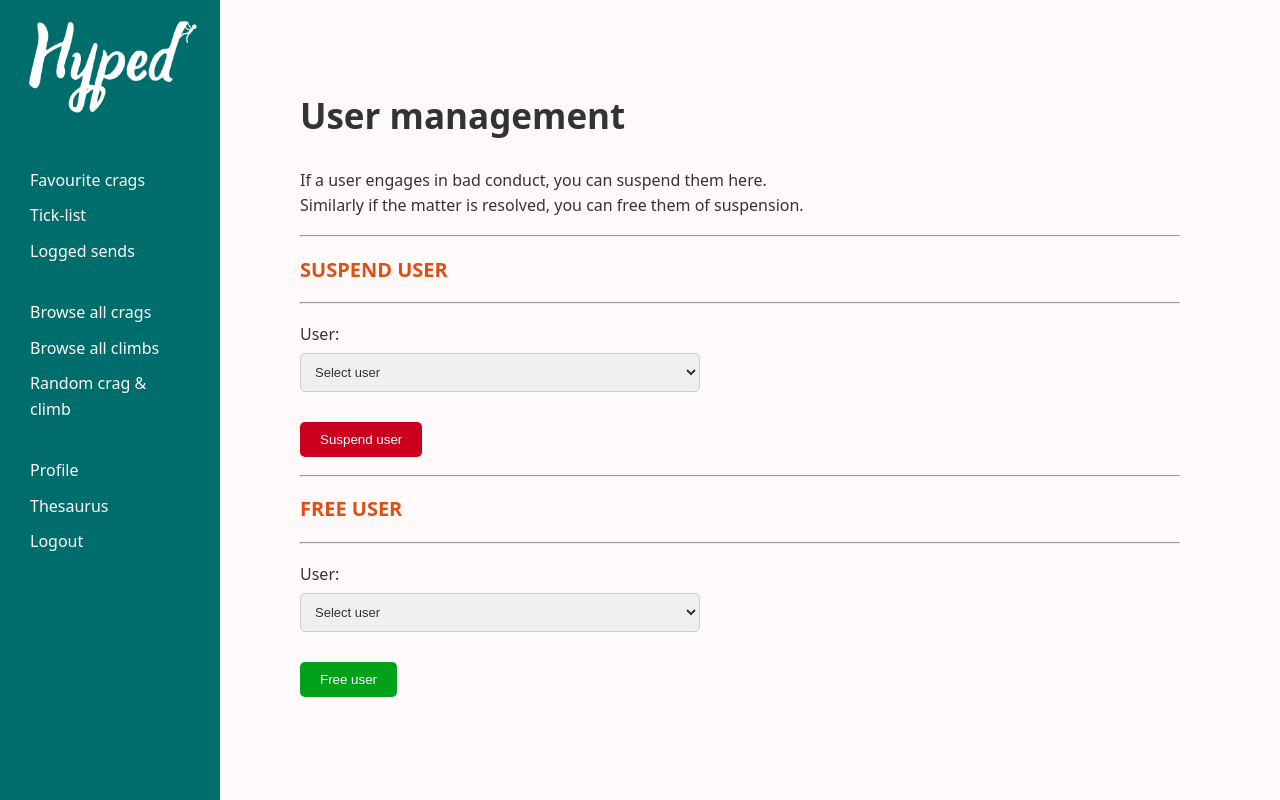
After one commit to jokijen/hyped-climbing-tracker, a Flask app: template templates/user_management.html in a window 1280 px wide. The commit adds this page. Run offline with Flask 3, Linux system fonts and the light colour scheme; the template is opened without the code that fills it, so the values that code supplies are empty.

Commit message:
Added option for admins to suspend and free users

```diff
--- a/static/style.css
+++ b/static/style.css
@@ -131,8 +131,11 @@ button.btn-go-to[type="submit"] {
     cursor: pointer;
 }
 
-.form-btn[type="submit"] {
-    margin-top: 10px;
+.form-btn[type="submit"],
+form input.delete[type="submit"],
+button.btn-mark-sent[type="submit"],
+form input.save[type="submit"] {
+    margin-top: 15px;
 }
 
 button[type="submit"]:hover,
@@ -160,16 +163,6 @@ button.btn-log-sent[type="submit"]:hover,
 button.btn-mark-sent[type="submit"]:hover,
 form input.save[type="submit"]:hover {
     background: rgb(1, 115, 18);
-}
-
-button.btn-mark-sent[type="submit"],
-form input.save[type="submit"]{
-    margin-top: 20px;
-}
-
-button.btn-mark-sent[type="submit"]:hover,
-form input.save[type="submit"]:hover {
-    margin-top: 20px;
 }
 
 button.btn-edit[type="submit"] {
--- a/templates/layout.html
+++ b/templates/layout.html
@@ -26,6 +26,7 @@
             <ul>
                 <li><a href="/add-crag">Add crag</a></li>
                 <li><a href="/add-climb">Add climb</a></li>
+                <li><a href="/user-management">User management</a></li>
             </ul>
             <br>
             {% endif %}
--- /dev/null
+++ b/templates/user_management.html
@@ -0,0 +1,48 @@
+{% extends "layout.html" %}
+
+{% block title %}User management | Hyped - Log your sends and discover new projects{% endblock %}
+
+{% block content %}
+    <div class="container">
+        <h1>User management</h1>
+        <p>If a user engages in bad conduct, you can suspend them here.<br>Similarly if the matter is resolved, you can free them of suspension.</p>
+
+        {% with messages = get_flashed_messages(with_categories=true) %}
+        {% if messages %}
+        <ul>
+            {% for category, message in messages %}
+            <li class="{{ category }}">{{ message }}</li>
+            {% endfor %}
+        </ul>
+        {% endif %}
+        {% endwith %}
+        <hr>
+        <h2>Suspend user</h2>
+        <hr>
+        <form action="/user-management" method="post">
+            <label for="to_suspend_id">User:</label>
+            <select id="to_suspend_id" name="to_suspend_id" required>
+                <option value="" disabled selected>Select user</option>
+                {% for user in free_non_admins %}
+                <option value="{{ user.id}}">{{ user.username}}</option>
+                {% endfor %}
+            </select>
+            <input type="submit" class="delete" value="Suspend user">
+            <input type="hidden" name="csrf_token" value="{{ session.csrf_token }}">
+        </form>
+        <hr>
+        <h2>Free user</h2>
+        <hr>
+        <form action="/user-management" method="post">
+            <label for="to_free_id">User:</label>
+            <select id="to_free_id" name="to_free_id" required>
+                <option value="" disabled selected>Select user</option>
+                {% for user in suspended_non_admins %}
+                <option value="{{ user.id}}">{{ user.username}}</option>
+                {% endfor %}
+            </select>
+            <input type="submit" class="save" value="Free user">
+            <input type="hidden" name="csrf_token" value="{{ session.csrf_token }}">
+        </form>
+    </div>
+{% endblock %}
```
Also changed, not shown: routes.py (+47 -0 lines), users.py (+50 -0 lines).
